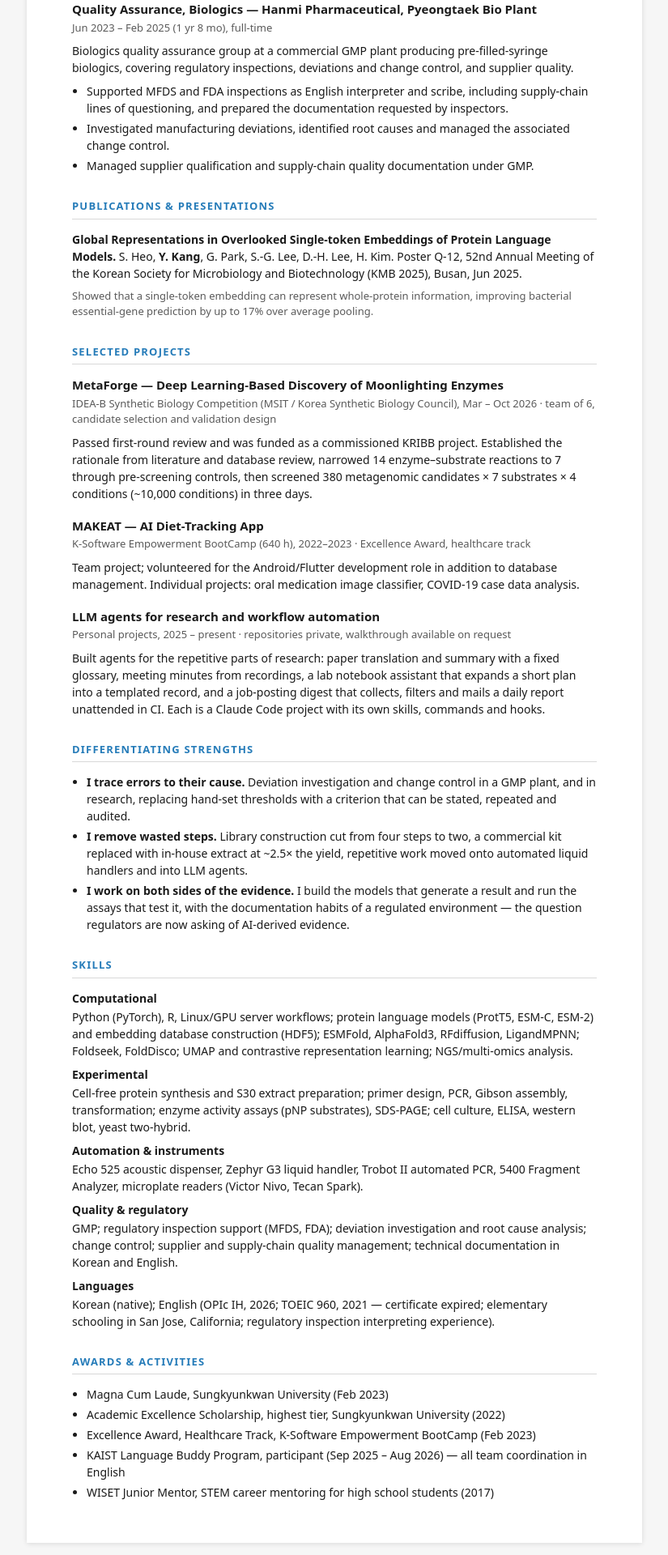
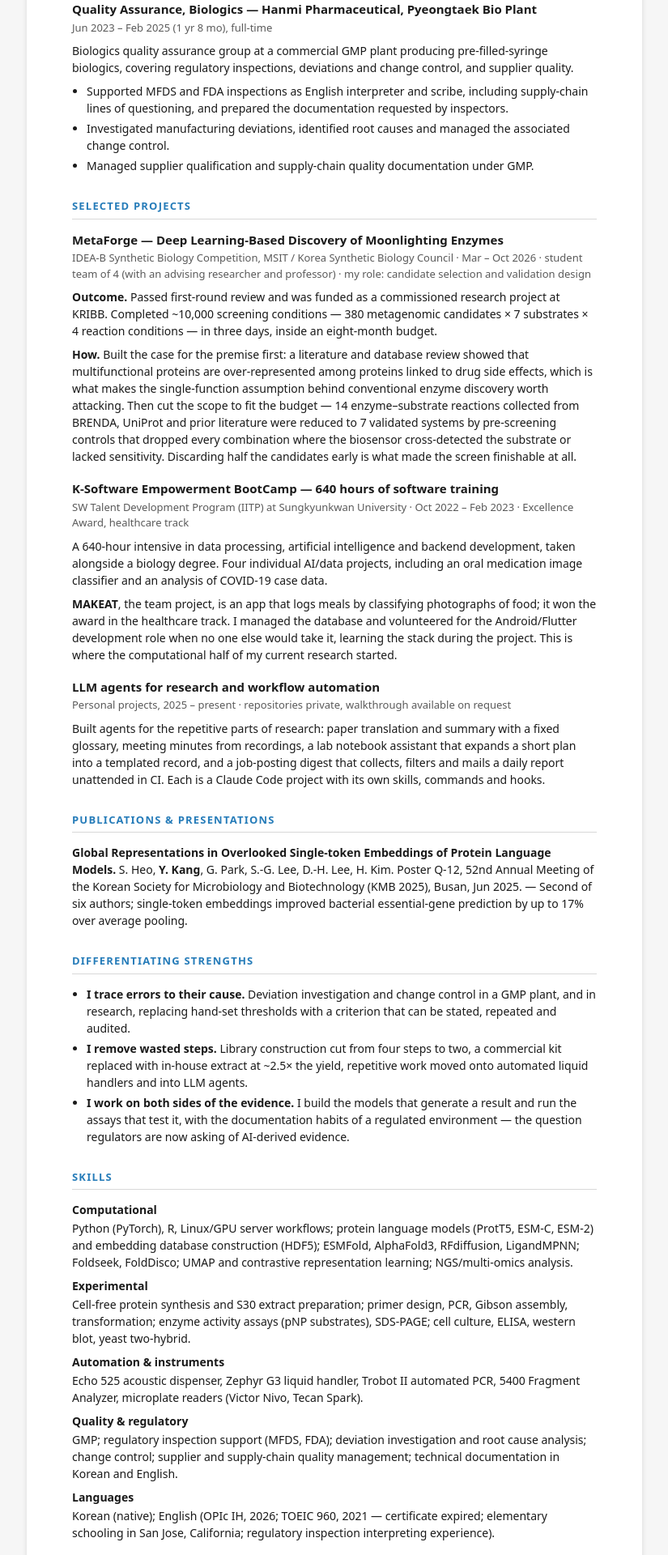
Before and after one commit to TinyKRex/tinykrex.github.io, a Jekyll site: the page built from cv.html, in a window 1280 px wide. Shown: the part 1874-3794 px from the top of the page at 81% size, without its empty margins (227-1052 px from the left). Built offline with Jekyll 4.4.1, drawn with Linux system fonts in a browser that asks for light colours.

Commit message:
cv: IDEA-B(MetaForge)를 학술발표 앞으로 올려 비중 확대, SW 부트캠프 640시간 항목 추가
- MetaForge에 성과/과정 두 문단 배치, 팀 구성을 '학생 4인 팀'으로 정정
- KMB 포스터는 저자순위 포함 한 문단으로 축약
- K-Software Empowerment BootCamp 640시간(개인 과제 4건 + MAKEAT) 항목 신설
- 인쇄 글자 크기 조정으로 PDF 2페이지 유지

```diff
--- a/cv.html
+++ b/cv.html
@@ -60,7 +60,7 @@ permalink: /cv.html
   @media print {
     /* Print/PDF only: the on-screen page keeps its original spacing. */
     @page { margin: 10mm 11mm; }
-    body { background: #fff; padding: 0; font-size: 8.1pt; line-height: 1.28; }
+    body { background: #fff; padding: 0; font-size: 7.7pt; line-height: 1.26; }
     .page { box-shadow: none; padding: 0; max-width: none; }
     .back { display: none; }
     h1 { font-size: 21px; }
@@ -181,31 +181,37 @@ permalink: /cv.html
     </ul>
   </div>
 
-  <h2>Publications &amp; Presentations</h2>
-  <div class="entry">
-    <p><strong>Global Representations in Overlooked Single-token Embeddings of Protein Language
-    Models.</strong> S. Heo, <strong>Y. Kang</strong>, G. Park, S.-G. Lee, D.-H. Lee, H. Kim.
-    Poster Q-12, 52nd Annual Meeting of the Korean Society for Microbiology and Biotechnology
-    (KMB 2025), Busan, Jun 2025.</p>
-    <p class="meta">Showed that a single-token embedding can represent whole-protein information,
-    improving bacterial essential-gene prediction by up to 17% over average pooling.</p>
-  </div>
-
   <h2>Selected Projects</h2>
   <div class="entry">
     <h3>MetaForge &mdash; Deep Learning-Based Discovery of Moonlighting Enzymes</h3>
-    <p class="meta">IDEA-B Synthetic Biology Competition (MSIT / Korea Synthetic Biology Council),
-    Mar &ndash; Oct 2026 &middot; team of 6, candidate selection and validation design</p>
-    <p>Passed first-round review and was funded as a commissioned KRIBB project. Established the
-    rationale from literature and database review, narrowed 14 enzyme&ndash;substrate reactions to 7
-    through pre-screening controls, then screened 380 metagenomic candidates &times;
-    7 substrates &times; 4 conditions (~10,000 conditions) in three days.</p>
+    <p class="meta">IDEA-B Synthetic Biology Competition, MSIT / Korea Synthetic Biology Council
+    &middot; Mar &ndash; Oct 2026 &middot; student team of 4 (with an advising researcher and professor)
+    &middot; my role: candidate selection and validation design</p>
+    <p><strong>Outcome.</strong> Passed first-round review and was funded as a commissioned research
+    project at KRIBB. Completed ~10,000 screening conditions &mdash; 380 metagenomic candidates
+    &times; 7 substrates &times; 4 reaction conditions &mdash; in three days, inside an eight-month
+    budget.</p>
+    <p><strong>How.</strong> Built the case for the premise first: a literature and database review
+    showed that multifunctional proteins are over-represented among proteins linked to drug side
+    effects, which is what makes the single-function assumption behind conventional enzyme discovery
+    worth attacking. Then cut the scope to fit the budget &mdash; 14 enzyme&ndash;substrate reactions
+    collected from BRENDA, UniProt and prior literature were reduced to 7 validated systems by
+    pre-screening controls that dropped every combination where the biosensor cross-detected the
+    substrate or lacked sensitivity. Discarding half the candidates early is what made the screen
+    finishable at all.</p>
   </div>
+
   <div class="entry">
-    <h3>MAKEAT &mdash; AI Diet-Tracking App</h3>
-    <p class="meta">K-Software Empowerment BootCamp (640 h), 2022&ndash;2023 &middot; Excellence Award, healthcare track</p>
-    <p>Team project; volunteered for the Android/Flutter development role in addition to database
-    management. Individual projects: oral medication image classifier, COVID-19 case data analysis.</p>
+    <h3>K-Software Empowerment BootCamp &mdash; 640 hours of software training</h3>
+    <p class="meta">SW Talent Development Program (IITP) at Sungkyunkwan University &middot;
+    Oct 2022 &ndash; Feb 2023 &middot; Excellence Award, healthcare track</p>
+    <p>A 640-hour intensive in data processing, artificial intelligence and backend development,
+    taken alongside a biology degree. Four individual AI/data projects, including an oral medication
+    image classifier and an analysis of COVID-19 case data.</p>
+    <p><strong>MAKEAT</strong>, the team project, is an app that logs meals by classifying photographs
+    of food; it won the award in the healthcare track. I managed the database and volunteered for the
+    Android/Flutter development role when no one else would take it, learning the stack during the
+    project. This is where the computational half of my current research started.</p>
   </div>
 
   <div class="entry">
@@ -215,6 +221,15 @@ permalink: /cv.html
     glossary, meeting minutes from recordings, a lab notebook assistant that expands a short plan
     into a templated record, and a job-posting digest that collects, filters and mails a daily report
     unattended in CI. Each is a Claude Code project with its own skills, commands and hooks.</p>
+  </div>
+
+  <h2>Publications &amp; Presentations</h2>
+  <div class="entry">
+    <p><strong>Global Representations in Overlooked Single-token Embeddings of Protein Language
+    Models.</strong> S. Heo, <strong>Y. Kang</strong>, G. Park, S.-G. Lee, D.-H. Lee, H. Kim.
+    Poster Q-12, 52nd Annual Meeting of the Korean Society for Microbiology and Biotechnology
+    (KMB 2025), Busan, Jun 2025. &mdash; Second of six authors; single-token embeddings improved
+    bacterial essential-gene prediction by up to 17% over average pooling.</p>
   </div>
   <h2>Differentiating Strengths</h2>
   <ul>
```
Also changed, not shown: cv-kr.html (+29 -21 lines), 2 other files.
